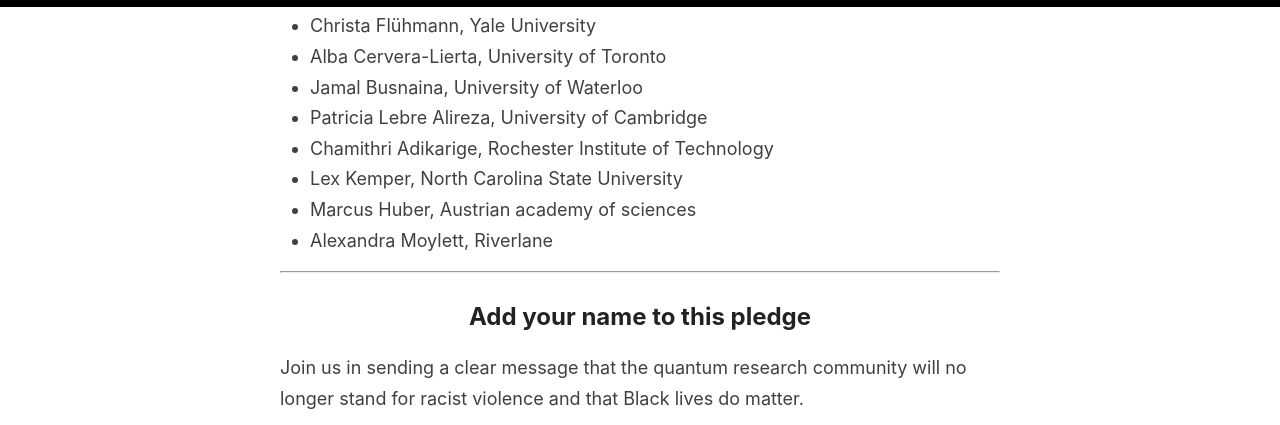
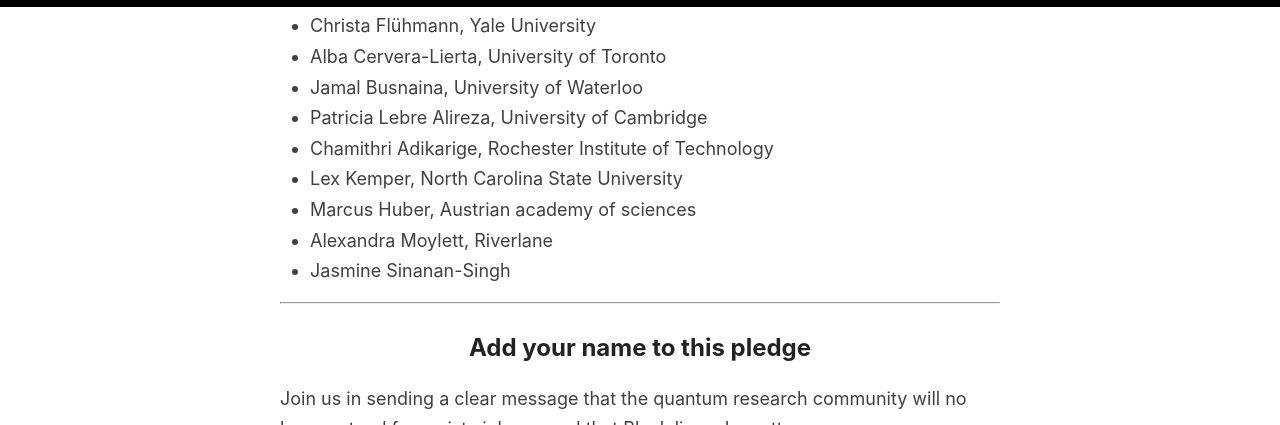
Before and after one commit to quantumforblacklives/quantumforblacklives.github.io, a Jekyll site: the page built from index.html, in a window 1280 px wide and 900 px high, scrolled down 4440 px, cut to the strip 0-425 px from the top of the window. Built offline with Jekyll 4.4.1, drawn with Linux system fonts in a browser that asks for light colours; the list of posts is cut into pages by our own code.

Commit message:
Add signature from Jasmine Sinanan-Singh.

```diff
--- a/_includes/signatories.md
+++ b/_includes/signatories.md
@@ -47,3 +47,4 @@
 - Lex Kemper, North Carolina State University
 - Marcus Huber, Austrian academy of sciences
 - Alexandra Moylett, Riverlane
+- Jasmine Sinanan-Singh
```
